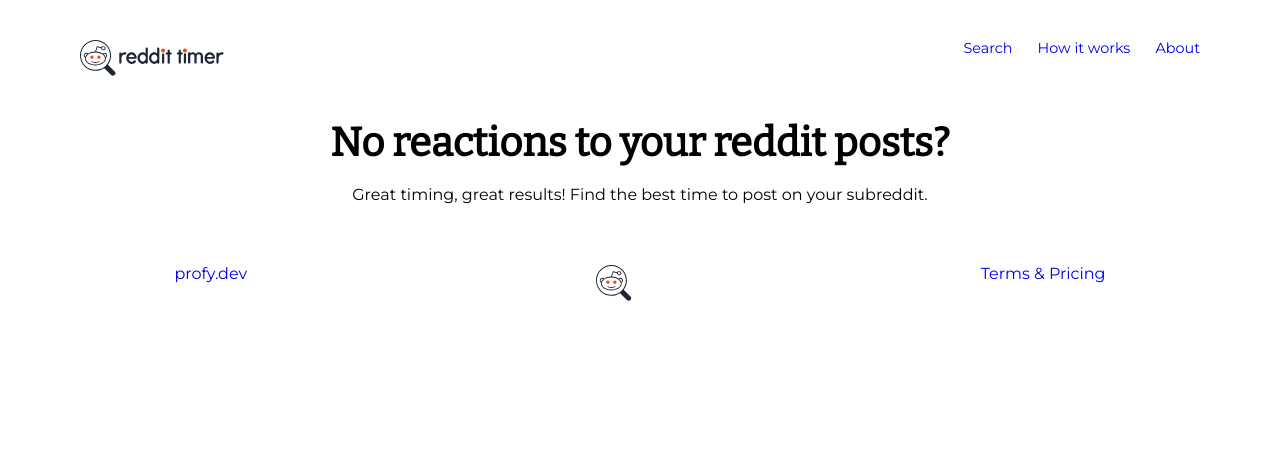
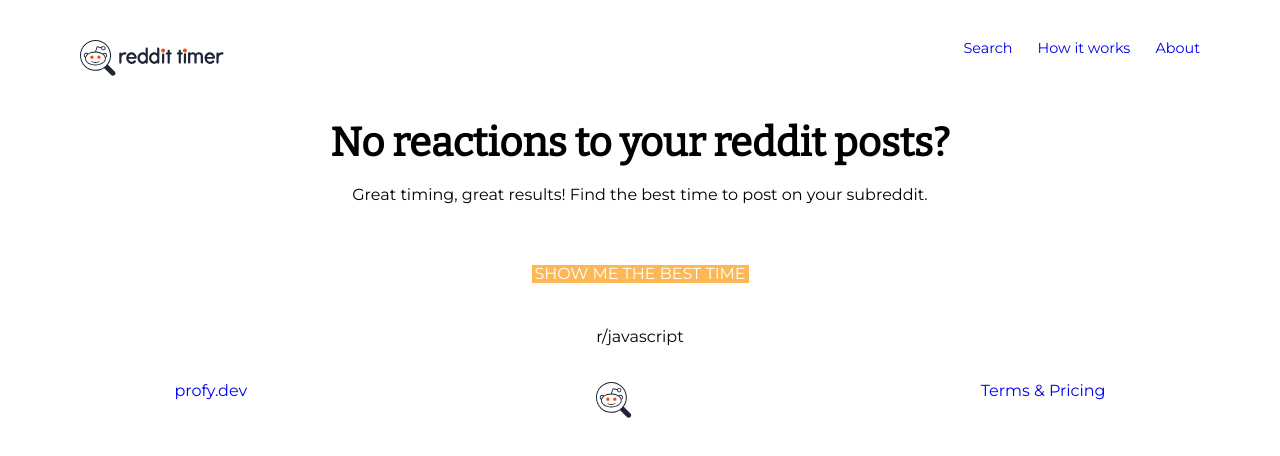
Before and after one commit to profydev/reddit-timer-jtnc101, a React (Create React App) app: page / in a window 1280 px wide. Shown: the top 456 px of the page. Built offline with nearby package versions, Linux system fonts and the light colour scheme.

Commit message:
shows a CTA button and the default subreddit /r/javascript

```diff
--- a/src/Hero.js
+++ b/src/Hero.js
@@ -8,6 +8,8 @@
       <span className={HeroCSS.subtitle}>
         Great timing, great results! Find the best time to post on your subreddit.
       </span>
+      <button type="button" className={HeroCSS.showMeButton}><span>SHOW ME THE BEST TIME</span></button>
+      <span className={HeroCSS.searchText}>r/javascript</span>
     </div>
   );
 }
--- a/src/Hero.module.css
+++ b/src/Hero.module.css
@@ -2,6 +2,7 @@
     display: flex;
     flex-direction: column;
     justify-content: center;
+    align-items: center;
 }
 
 .title {
@@ -19,3 +20,18 @@
     margin-bottom: 60px;
     font-family: Montserrat;
 }
+
+.showMeButton {
+    display: inline-block;
+    width: 217px;
+    color: #FFFFFF;
+    background-color: #FDB755;
+    padding: 14px, 15px;
+    border: 5px;
+    margin-bottom: 45px;
+}
+
+.searchText {
+    font-family: Montserrat;
+    margin-bottom: 35px;
+}
```
